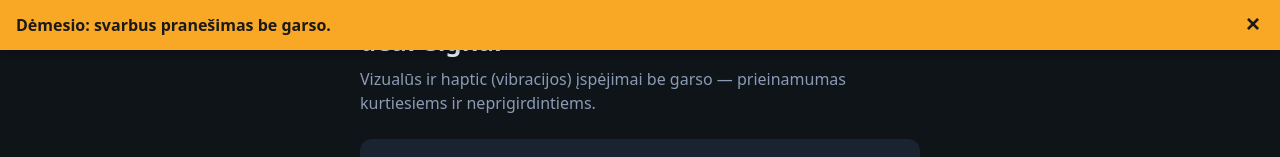
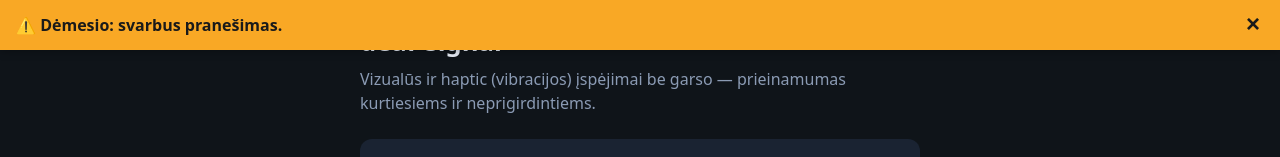
Before and after one commit to Auriukux/deaf-signal, a website: page examples/demo.html in a window 1280 px wide. Both pictures are taken after a click on the button "Rodyti juostą (banner)". Shown: the top 157 px of the page. Drawn offline with Linux system fonts and the light colour scheme.

Commit message:
Update demo banner copy with warning emoji

```diff
--- a/examples/demo.html
+++ b/examples/demo.html
@@ -103,7 +103,7 @@
     });
 
     document.getElementById("btn-banner").addEventListener("click", () => {
-      showBanner("Dėmesio: svarbus pranešimas be garso.", {
+      showBanner("⚠️ Dėmesio: svarbus pranešimas.", {
         level: "warn",
         durationMs: 4000,
       });
```
